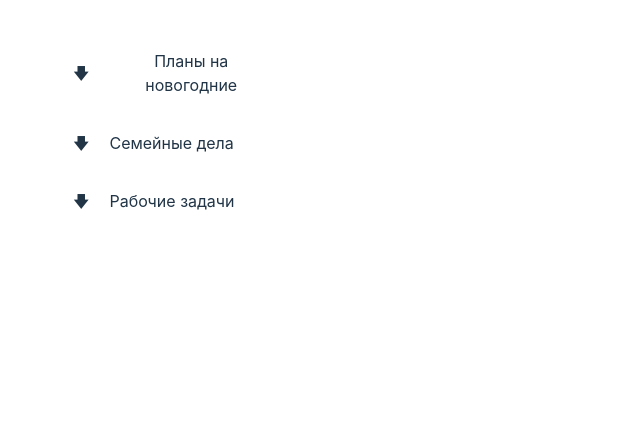
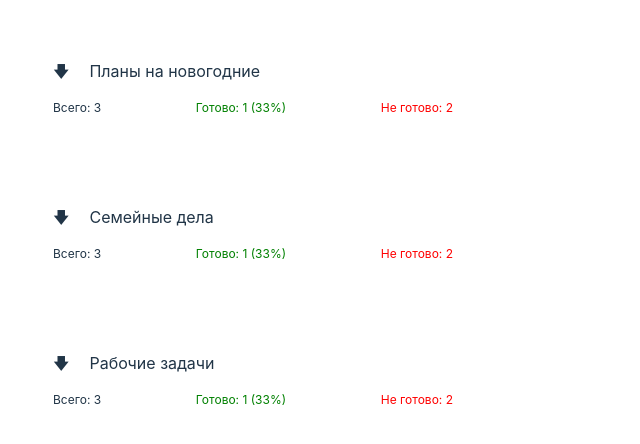
Before and after one commit to CrusaderDen/todo-test-app, a React (Vite) app: page / in a window 1280 px wide. Shown: the top 444 px of the page, without its empty margins (0-640 px from the left). Built offline with nearby package versions, Linux system fonts and the light colour scheme.

Commit message:
feat: add todolist stats display on UI

```diff
--- a/src/components/todolist/todolist-tasks/todolist-tasks.module.scss
+++ b/src/components/todolist/todolist-tasks/todolist-tasks.module.scss
@@ -1,6 +1,6 @@
 .tasksContainer {
   display: flex;
   flex-direction: column;
-  gap: 5px;
+  gap: 10px;
   margin: 5px;
 }
--- a/src/components/todolist/todolist-title/todolist-title.tsx
+++ b/src/components/todolist/todolist-title/todolist-title.tsx
@@ -1,18 +1,30 @@
 // import s from './todolist-title.module.scss';
 
 import s from '@/components/todolist/todolist.module.scss';
+import { todolistStatsType } from '@/components/todolist/todolist';
 
 type TodolistTitleProps = {
   title: string;
   isOpen: boolean;
   setIsOpen: (isOpen: boolean) => void;
+  todolistStats: todolistStatsType;
 };
 
-export const TodolistTitle = ({ title, isOpen, setIsOpen }: TodolistTitleProps) => {
+export const TodolistTitle = ({ title, isOpen, setIsOpen, todolistStats }: TodolistTitleProps) => {
   return (
-    <button className={s.title} onClick={() => setIsOpen(!isOpen)}>
-      <div>🡇</div>
-      <p>{title}</p>
+    <button className={s.titleButton} onClick={() => setIsOpen(!isOpen)}>
+      <div className={s.titleHeader}>
+        <div>🡇</div>
+        <p>{title}</p>
+      </div>
+      <div className={s.stats}>
+        <span> Всего: {todolistStats.totalCount}</span>
+        <span className={s.green}>
+          {' '}
+          Готово: {todolistStats.isDoneCount} ({todolistStats.percentsOfComplete}%)
+        </span>
+        <span className={s.red}> Не готово: {todolistStats.inProgressCount}</span>
+      </div>
     </button>
   );
 };
--- a/src/components/todolist/todolist.module.scss
+++ b/src/components/todolist/todolist.module.scss
@@ -1,15 +1,19 @@
-.title {
+.todolist {
+  margin-bottom: 50px;
+}
+
+.titleButton {
   cursor: pointer;
 
   position: relative;
 
 
   display: flex;
-  gap: 20px;
-  align-items: center;
+  flex-direction: column;
 
-  width: 200px;
-  padding: 0 40px;
+  width: 400px;
+  margin-bottom: 20px;
+  padding: 10px 20px;
 
   border: 1px solid white;
 
@@ -32,3 +36,24 @@
     }
   }
 }
+
+.titleHeader {
+  display: flex;
+  gap: 20px;
+  align-items: center;
+}
+
+.stats {
+  display: flex;
+  justify-content: space-between;
+  font-size: 12px;
+}
+
+
+.green {
+  color: green;
+}
+
+.red {
+  color: red;
+}
--- a/src/components/todolist/todolist.tsx
+++ b/src/components/todolist/todolist.tsx
@@ -10,11 +10,25 @@ type TodolistProps = {
   todolist: TodolistType;
 };
 
+export type todolistStatsType = {
+  totalCount: number;
+  isDoneCount: number;
+  inProgressCount: number;
+  percentsOfComplete: number;
+};
+
 export const Todolist = ({ todolist }: TodolistProps) => {
   const tasks = useAppSelector(state => state.tasks[todolist.id]);
   const dispatch = useAppDispatch();
+  const [isOpen, setIsOpen] = useState(false);
 
-  const [isOpen, setIsOpen] = useState(false);
+  const isDoneCount = tasks?.filter(task => task.isDone).length;
+  const todolistStats = {
+    totalCount: tasks?.length,
+    isDoneCount: isDoneCount,
+    inProgressCount: tasks?.length - isDoneCount,
+    percentsOfComplete: Math.floor((isDoneCount / tasks?.length) * 100),
+  };
 
   useEffect(() => {
     dispatch(getTasksForTodolistThunk(todolist.id));
@@ -22,7 +36,7 @@ export const Todolist = ({ todolist }: TodolistProps) => {
 
   return (
     <article className={s.todolist}>
-      <TodolistTitle title={todolist.title} isOpen={isOpen} setIsOpen={setIsOpen} />
+      <TodolistTitle title={todolist.title} isOpen={isOpen} setIsOpen={setIsOpen} todolistStats={todolistStats} />
       {isOpen && <TodolistTasks tasks={tasks} todolistId={todolist.id} />}
     </article>
   );
--- a/src/index.css
+++ b/src/index.css
@@ -5,7 +5,7 @@
 
     color-scheme: light dark;
     color: rgba(255, 255, 255, 0.87);
-    background-color: #242424;
+    background-color: #0d0d0d;
 
     font-synthesis: none;
     text-rendering: optimizeLegibility;
```
